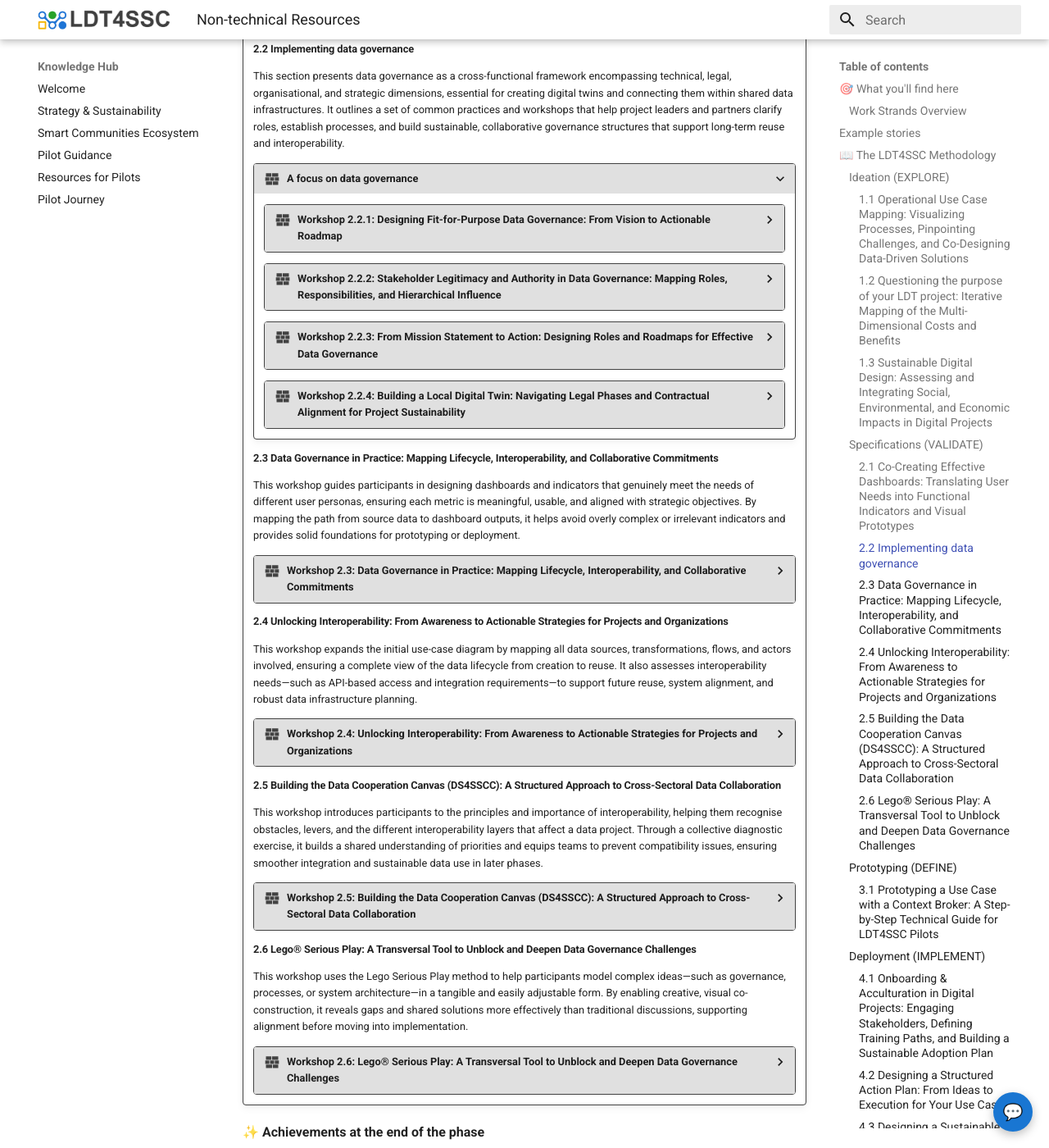
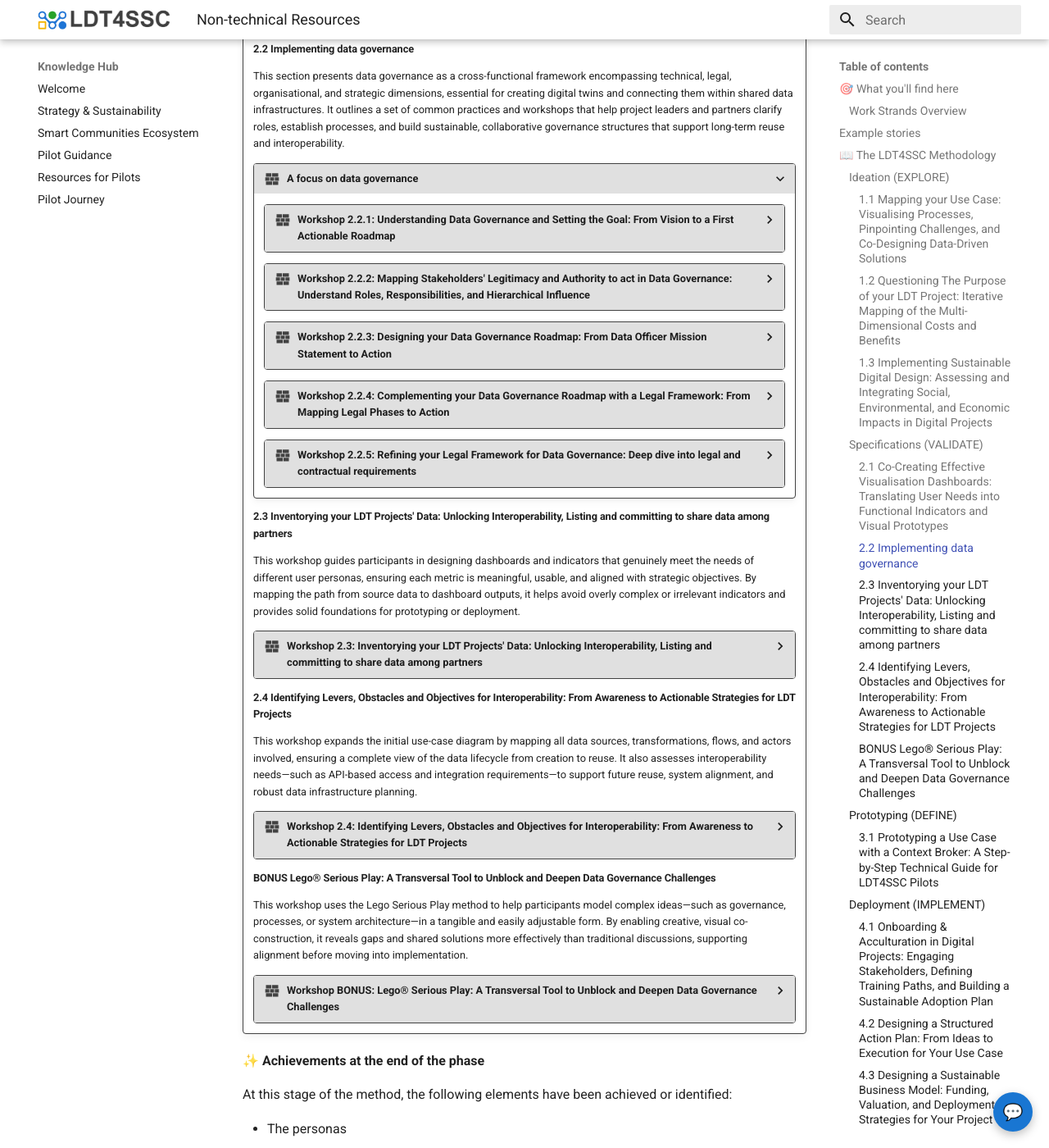
Before and after one commit to ldt4ssc/ldt4ssc.github.io, an MkDocs documentation site: the page built from docs/resources_content/non_tech_resources.md, in a window 1280 px wide and 1400 px high, scrolled down 6435 px. Shown: the whole window at 82% size. Built offline with MkDocs 1.6.1 and Material for MkDocs 9.7.7, drawn with Linux system fonts in a browser that asks for light colours; some of the changed text lies outside the part shown.

Commit message:
update: workshop titles

```diff
--- a/docs/resources_content/non_tech_resources.md
+++ b/docs/resources_content/non_tech_resources.md
@@ -98,37 +98,40 @@ The example stories developed for WS1 show how cities and communities with an ex
 
     <!-- Activity Cards - Left Side Top (Deployment - Green) -->
     <div class="activity-group activity-deployment">
+      <a href="#completing-dcc" class="activity-card activity-deployment-card">
+        4.5 Completing your Data Cooperation Canvas
+      </a>
       <a href="#refining-business-model" class="activity-card activity-deployment-card">
         4.4 Refining the Business Model
       </a>
 
-      <a href="#defining-business-model" class="activity-card activity-deployment-card">
+      <a href="#designing-business-model" class="activity-card activity-deployment-card">
         4.3 Designing a Sustainable Business Model
       </a>
       <a href="#designing-action-plan" class="activity-card activity-deployment-card">
         4.2 Designing a Structured Action Plan
       </a>
-      <a href="#onboard-train-involve-agents" class="activity-card activity-deployment-card">
+      <a href="#onboarding-acculturation" class="activity-card activity-deployment-card">
         4.1 Onboarding & Acculturation in Digital Projects
       </a>
     </div>
 
     <!-- Activity Cards - Right Side Top (Ideation - Yellow) -->
     <div class="activity-group activity-ideation">
-      <a href="#designing-drawing-up-your-use-case" class="activity-card activity-ideation-card">
-        1.1 Operational Use Case Mapping
+      <a href="#mapping-use-case" class="activity-card activity-ideation-card">
+        1.1 Mapping your Use Case
       </a>
-      <a href="#questioning-the-why" class="activity-card activity-ideation-card">
+      <a href="#questioning-the-purpose" class="activity-card activity-ideation-card">
         1.2 Questioning the purpose of your LDT project
       </a>
-      <a href="#questioning-digital-responsibility" class="activity-card activity-ideation-card">
+      <a href="#implementing-sustainable-digital-design" class="activity-card activity-ideation-card">
         1.3 Sustainable Digital Design
       </a>
     </div>
 
     <!-- Activity Cards - Left Side Bottom (Prototyping - Blue) -->
     <div class="activity-group activity-prototyping">
-      <a href="#produce-prototype" class="activity-card activity-prototyping-card">
+      <a href="#prototyping-use-case-context-broker" class="activity-card activity-prototyping-card">
         3.1 Prototyping a Use Case with a Context Broker
       </a>
     </div>
@@ -136,23 +139,20 @@ The example stories developed for WS1 show how cities and communities with an ex
     <!-- Activity Cards - Right Side Bottom (Specifications - Gray) -->
     <div class="activity-group activity-specifications">
 
-      <a href="#fit-for-purpose-data-governance" class="activity-card activity-specifications-card">
+      <a href="#effective-visualisation-dashboards" class="activity-card activity-specifications-card">
         2.1 Co-Creating Effective Dashboards
       </a>
       <a href="#implementing-data-governance" class="activity-card activity-specifications-card">
         2.2 Implementing data governance
       </a>
-      <a href="#describing-dashboard-indicators" class="activity-card activity-specifications-card">
-        2.3 Data Governance in Practice
+      <a href="#inventorying-ldt-project-data" class="activity-card activity-specifications-card">
+        2.3 Inventorying your LDT Projects' Data
       </a>
-      <a href="#defining-lifecycle-interoperability" class="activity-card activity-specifications-card">
+      <a href="#unlocking-interoperability" class="activity-card activity-specifications-card">
         2.4 Unlocking Interoperability
       </a>
-      <a href="#raising-awareness-interoperability" class="activity-card activity-specifications-card">
-        2.5 Building the Data Cooperation Canvas (DS4SSCC)
-      </a>
-      <a href="#lego-serious-gameplay" class="activity-card activity-specifications-card">
-        2.6 Lego® Serious Play
+      <a href="#lego-serious-play" class="activity-card activity-specifications-card">
+        BONUS: Lego® Serious Play
       </a>
     </div>
   </div>
@@ -189,28 +189,28 @@ Many digital projects fail because they jump too quickly to a solution without c
 
 ???+ workshop_ideation "**EXPLORE Resources**"
 
-    #### 1.1 Operational Use Case Mapping: Visualizing Processes, Pinpointing Challenges, and Co-Designing Data-Driven Solutions {#designing-drawing-up-your-use-case}
+    #### 1.1 Mapping your Use Case: Visualising Processes, Pinpointing Challenges, and Co-Designing Data-Driven Solutions {#mapping-use-case}
 
     This workshop helps participants build a shared understanding of the use case by collaboratively drawing the current process, data flows, and pain points. By making an abstract idea tangible and envisioning an ideal future state, it aligns stakeholders early on and forms a visual foundation for the rest of the project.
 
-    ??? workshop_ideation "Workshop 1.1: Operational Use Case Mapping: Visualizing Processes, Pinpointing Challenges, and Co-Designing Data-Driven Solutions"
+    ??? workshop_ideation "Workshop 1.1: Mapping your Use Case: Visualising Processes, Pinpointing Challenges, and Co-Designing Data-Driven Solutions"
 
         [Download workshop as PDF](#){ .md-button .md-button--primary }
 
-    #### 1.2 Questioning the purpose of your LDT project: Iterative Mapping of the Multi-Dimensional Costs and Benefits {#questioning-the-why}
+    #### 1.2 Questioning The Purpose of your LDT Project: Iterative Mapping of the Multi-Dimensional Costs and Benefits {#questioning-the-purpose}
 
     This workshop helps teams clarify the deeper purpose of their digital project by exploring the operational, user, strategic, economic, and socio-environmental benefits it aims to deliver. By identifying the real objectives and expected impacts, stakeholders can better articulate the project, prioritise functionalities, and avoid solutions that fail to address the core problem.
 
-    ??? workshop_ideation "Workshop 1.2: Questioning the purpose of your LDT project: Iterative Mapping of the Multi-Dimensional Costs and Benefits"
+    ??? workshop_ideation "Workshop 1.2: Questioning The Purpose of your LDT Project: Iterative Mapping of the Multi-Dimensional Costs and Benefits"
 
         [Download workshop as PDF](#){ .md-button .md-button--primary }
 
 
-    #### 1.3 Sustainable Digital Design: Assessing and Integrating Social, Environmental, and Economic Impacts in Digital Projects {#questioning-digital-responsibility}
+    #### 1.3 Implementing Sustainable Digital Design: Assessing and Integrating Social, Environmental, and Economic Impacts in Digital Projects {#implementing-sustainable-digital-design}
 
     This workshop invites teams to evaluate their project through the lens of sustainable design for digital services, questioning its necessity, relevance, and potential ecological, social, and economic impacts. It provides a quick, collective assessment of both positive and negative effects across the project lifecycle, helping decision-makers make more responsible and informed choices.
 
-    ??? workshop_ideation "Workshop 1.3: Sustainable Digital Design: Assessing and Integrating Social, Environmental, and Economic Impacts in Digital Projects"
+    ??? workshop_ideation "Workshop 1.3: Implementing Sustainable Digital Design: Assessing and Integrating Social, Environmental, and Economic Impacts in Digital Projects"
 
         [Download workshop as PDF](#){ .md-button .md-button--primary }
 
@@ -256,11 +256,11 @@ After ideation clarifies the need, motivations, stakeholders, and data, the spec
 
 ???+ workshop_specifications "**VALIDATE Resources**"
 
-    #### 2.1 Co-Creating Effective Dashboards: Translating User Needs into Functional Indicators and Visual Prototypes {#fit-for-purpose-data-governance}
+    #### 2.1 Co-Creating Effective Visualisation Dashboards: Translating User Needs into Functional Indicators and Visual Prototypes {#effective-visualisation-dashboards}
 
     This workshop helps participants build a shared, strategic vision of what fit-for-purpose data governance should look like in their organisation by exploring political, legal, organisational, and technical dimensions and imagining ideal and undesirable future scenarios. It then translates these insights into a concrete action plan, clarifying roles, processes, and conditions for success to ensure sustainable and coordinated data governance across projects.
 
-    ??? workshop_specifications "Workshop 2.1: Co-Creating Effective Dashboards: Translating User Needs into Functional Indicators and Visual Prototypes"
+    ??? workshop_specifications "Workshop 2.1: Co-Creating Effective Visualisation Dashboards: Translating User Needs into Functional Indicators and Visual Prototypes"
 
         [Download workshop as PDF](#){ .md-button .md-button--primary }
 
@@ -272,65 +272,63 @@ After ideation clarifies the need, motivations, stakeholders, and data, the spec
 
     ???+ workshop_specifications "A focus on data governance"
 
-        ??? workshop_specifications "Workshop 2.2.1: Designing Fit-for-Purpose Data Governance: From Vision to Actionable Roadmap"
+        ??? workshop_specifications "Workshop 2.2.1: Understanding Data Governance and Setting the Goal: From Vision to a First Actionable Roadmap"
 
             This workshop helps identify all stakeholders involved in data governance—both internal and external—and clarify their roles, expertise, responsibilities, and ability to act or contribute. By visually mapping actors and defining collaboration and data-sharing conditions, it lays the groundwork for cross-functional and multi-partner governance essential to implementing the project.
 
             [Download workshop as PDF](#){ .md-button .md-button--primary }
 
 
-        ??? workshop_specifications "Workshop 2.2.2: Stakeholder Legitimacy and Authority in Data Governance: Mapping Roles, Responsibilities, and Hierarchical Influence"
+        ??? workshop_specifications "Workshop 2.2.2: Mapping Stakeholders' Legitimacy and Authority to act in Data Governance: Understand Roles, Responsibilities, and Hierarchical Influence"
 
             This workshop focuses on clarifying and formally documenting each stakeholder’s responsibilities in data governance, ensuring that roles are explicit and aligned across the consortium. By defining missions or adapting job profiles, it strengthens engagement, accountability, and the internal structures needed to support effective, long-term data governance.
 
             [Download workshop as PDF](#){ .md-button .md-button--primary }
 
-        ??? workshop_specifications "Workshop 2.2.3: From Mission Statement to Action: Designing Roles and Roadmaps for Effective Data Governance"
+        ??? workshop_specifications "Workshop 2.2.3: Designing your Data Governance Roadmap: From Data Officer Mission Statement to Action"
 
             This workshop helps participants examine the legal framework needed to govern data securely and consistently, identifying regulatory requirements and the contractual clauses or internal processes needed to meet them. By comparing needs with existing resources, it supports the development of clear, robust legal foundations for data use and sharing.
 
             [Download workshop as PDF](#){ .md-button .md-button--primary }
 
-        ??? workshop_specifications "Workshop 2.2.4: Building a Local Digital Twin: Navigating Legal Phases and Contractual Alignment for Project Sustainability"
+        ??? workshop_specifications "Workshop 2.2.4: Complementing your Data Governance Roadmap with a Legal Framework: From Mapping Legal Phases to Action"
 
             This workshop equips participants to anticipate legal, contractual, and interoperability requirements at every stage of their digital twin or data platform project by examining typical clauses, risks, and resources. By mapping legal needs across the project lifecycle and drawing on standard contracts and experience reports, teams gain the ability to secure long-term viability, manage intellectual property, and negotiate effectively with suppliers and partners.
 
             [Download workshop as PDF](#){ .md-button .md-button--primary }
 
-    #### 2.3 Data Governance in Practice: Mapping Lifecycle, Interoperability, and Collaborative Commitments {#describing-dashboard-indicators}
+        ??? workshop_specifications "Workshop 2.2.5: Refining your Legal Framework for Data Governance: Deep dive into legal and contractual requirements"
+
+            This workshop equips participants to anticipate legal, contractual, and interoperability requirements at every stage of their digital twin or data platform project by examining typical clauses, risks, and resources. By mapping legal needs across the project lifecycle and drawing on standard contracts and experience reports, teams gain the ability to secure long-term viability, manage intellectual property, and negotiate effectively with suppliers and partners.
+
+            [Download workshop as PDF](#){ .md-button .md-button--primary }
+
+    #### 2.3 Inventorying your LDT Projects' Data: Unlocking Interoperability, Listing and committing to share data among partners {#inventorying-ldt-project-data}
 
     This workshop guides participants in designing dashboards and indicators that genuinely meet the needs of different user personas, ensuring each metric is meaningful, usable, and aligned with strategic objectives. By mapping the path from source data to dashboard outputs, it helps avoid overly complex or irrelevant indicators and provides solid foundations for prototyping or deployment.
 
-    ??? workshop_specifications "Workshop 2.3: Data Governance in Practice: Mapping Lifecycle, Interoperability, and Collaborative Commitments"
+    ??? workshop_specifications "Workshop 2.3: Inventorying your LDT Projects' Data: Unlocking Interoperability, Listing and committing to share data among partners"
 
         [Download workshop as PDF](#){ .md-button .md-button--primary }
 
 
 
 
-    #### 2.4 Unlocking Interoperability: From Awareness to Actionable Strategies for Projects and Organizations {#defining-lifecycle-interoperability}
+    #### 2.4 Identifying Levers, Obstacles and Objectives for Interoperability: From Awareness to Actionable Strategies for LDT Projects {#unlocking-interoperability}
 
     This workshop expands the initial use-case diagram by mapping all data sources, transformations, flows, and actors involved, ensuring a complete view of the data lifecycle from creation to reuse. It also assesses interoperability needs—such as API-based access and integration requirements—to support future reuse, system alignment, and robust data infrastructure planning.
 
-    ??? workshop_specifications "Workshop 2.4: Unlocking Interoperability: From Awareness to Actionable Strategies for Projects and Organizations "
+    ??? workshop_specifications "Workshop 2.4: Identifying Levers, Obstacles and Objectives for Interoperability: From Awareness to Actionable Strategies for LDT Projects"
 
         [Download workshop as PDF](#){ .md-button .md-button--primary }
 
 
-    #### 2.5 Building the Data Cooperation Canvas (DS4SSCC): A Structured Approach to Cross-Sectoral Data Collaboration {#raising-awareness-interoperability}
 
-    This workshop introduces participants to the principles and importance of interoperability, helping them recognise obstacles, levers, and the different interoperability layers that affect a data project. Through a collective diagnostic exercise, it builds a shared understanding of priorities and equips teams to prevent compatibility issues, ensuring smoother integration and sustainable data use in later phases.
-
-    ??? workshop_specifications "Workshop  2.5: Building the Data Cooperation Canvas (DS4SSCC): A Structured Approach to Cross-Sectoral Data Collaboration"
-
-        [Download workshop as PDF](#){ .md-button .md-button--primary }
-
-
-    #### 2.6 Lego® Serious Play: A Transversal Tool to Unblock and Deepen Data Governance Challenges {#lego-serious-gameplay}
+    #### BONUS Lego® Serious Play: A Transversal Tool to Unblock and Deepen Data Governance Challenges {#lego-serious-play}
 
     This workshop uses the Lego Serious Play method to help participants model complex ideas—such as governance, processes, or system architecture—in a tangible and easily adjustable form. By enabling creative, visual co-construction, it reveals gaps and shared solutions more effectively than traditional discussions, supporting alignment before moving into implementation.
 
-    ??? workshop_specifications "Workshop 2.6: Lego® Serious Play: A Transversal Tool to Unblock and Deepen Data Governance Challenges"
+    ??? workshop_specifications "Workshop BONUS: Lego® Serious Play: A Transversal Tool to Unblock and Deepen Data Governance Challenges"
 
         [Download workshop as PDF](#){ .md-button .md-button--primary }
 
@@ -376,11 +374,11 @@ Prototyping turns a theoretical concept into a tangible proof of feasibility. Ra
 
 ???+ workshop_prototyping "DEFINE Resources"
 
-    #### 3.1 Prototyping a Use Case with a Context Broker: A Step-by-Step Technical Guide for LDT4SSC Pilots {#produce-prototype}
+    #### 3.1 Prototyping a Use Case with a Context Broker: A Step-by-Step Technical Guide for LDT4SSC Pilots {#prototyping-use-case-context-broker}
 
     This method ensures that prototypes are designed with interoperability at their core by first formalising a multi-dimensional representation of the use case—capturing objectives, users, features, data, and constraints—to guide collaboration with technical teams. It then structures and contextualises the data through knowledge-graph modelling and existing ontologies, creating a simplified, standards-aligned semantic model that supports integration, reuse, and long-term scalability.
 
-    ??? workshop_prototyping "Methodology. Prototyping a Use Case with a Context Broker: A Step-by-Step Technical Guide for LDT4SSC Pilots"
+    ??? workshop_prototyping "Methodology. Prototyping your Use Case with a Context Broker: A Step-by-Step Technical Guide for LDT4SSC Pilots"
 
         [Download methodology as PDF](#){ .md-button .md-button--primary }
 
@@ -459,6 +457,13 @@ Deployment marks the transition from experimentation to full implementation. Onc
     ??? workshop_deployment "Workshop 4.4: Refining the Business Model: Designing, Testing, and Refining Your Strategy with a Canvas"
 
         [Download workshop as PDF](#){ .md-button .md-button--primary }
+
+    #### 4.5 Completing your Data Cooperation Canvas (DS4SSCC): Developing Multi-Stakeholder Data Cooperation {#completing-dcc}
+
+    ??? workshop_deployment "Workshop 4.5: Completing your Data Cooperation Canvas (DS4SSCC): Developing Multi-Stakeholder Data Cooperation"
+
+        [Download workshop as PDF](#){ .md-button .md-button--primary }
+
 
 
 ## Other resources
```
Also changed, not shown: other parts of docs/resources_content/non_tech_resources.md (+2 -2 lines).
